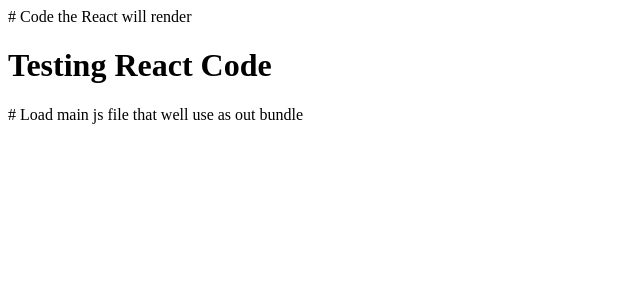
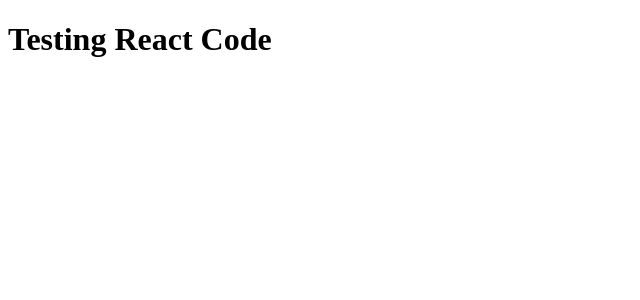
Before and after one commit to JudahSan/party-music-cast-controller, a Django app: template react-django-music-controller/music_controller/frontend/templates/frontend/index.html in a window 1280 px wide. Shown: the top 300 px of the page, without its empty margins (0-640 px from the left). Run offline with Django 4.2, Linux system fonts and the light colour scheme; the template is opened without the code that fills it, so the values that code supplies are empty; parts of the project's set-up code (start-up, migrations or seed data) failed here and were passed over; some libraries are stand-ins or nearby versions.

Commit message:
test page

```diff
--- a/react-django-music-controller/music_controller/frontend/templates/frontend/index.html
+++ b/react-django-music-controller/music_controller/frontend/templates/frontend/index.html
@@ -13,11 +13,11 @@
 
     <body>
         <div id="main">
-            # Code the React will render
+            <!-- Code the React will render-->
             <div id="app"></div>
 
         </div>
-        # Load main js file that well use as out bundle
+        <!--Load main js file that well use as out bundle-->
         <script src="{% static "frontend/main.js" %}"></script>
     </body>
 
```
